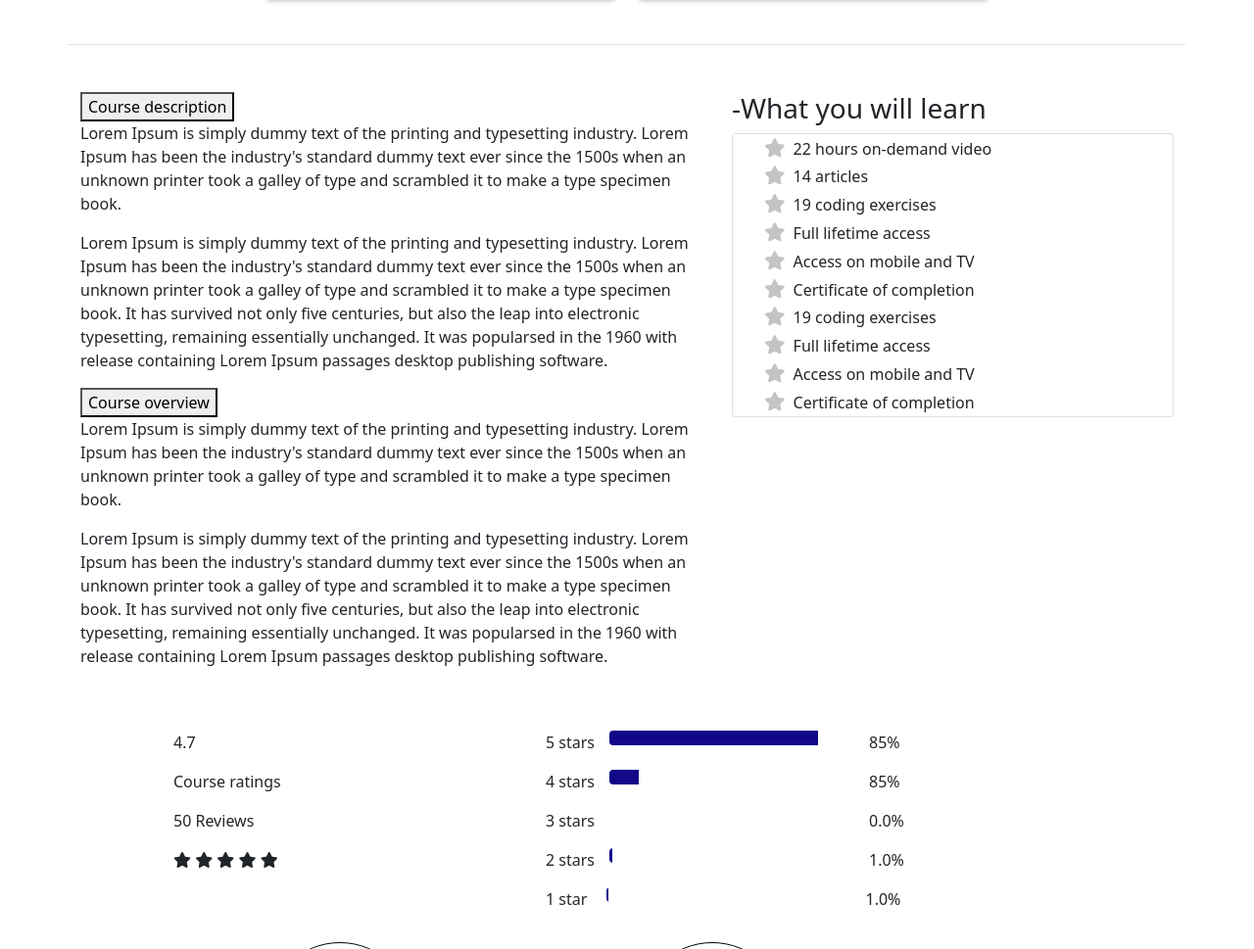
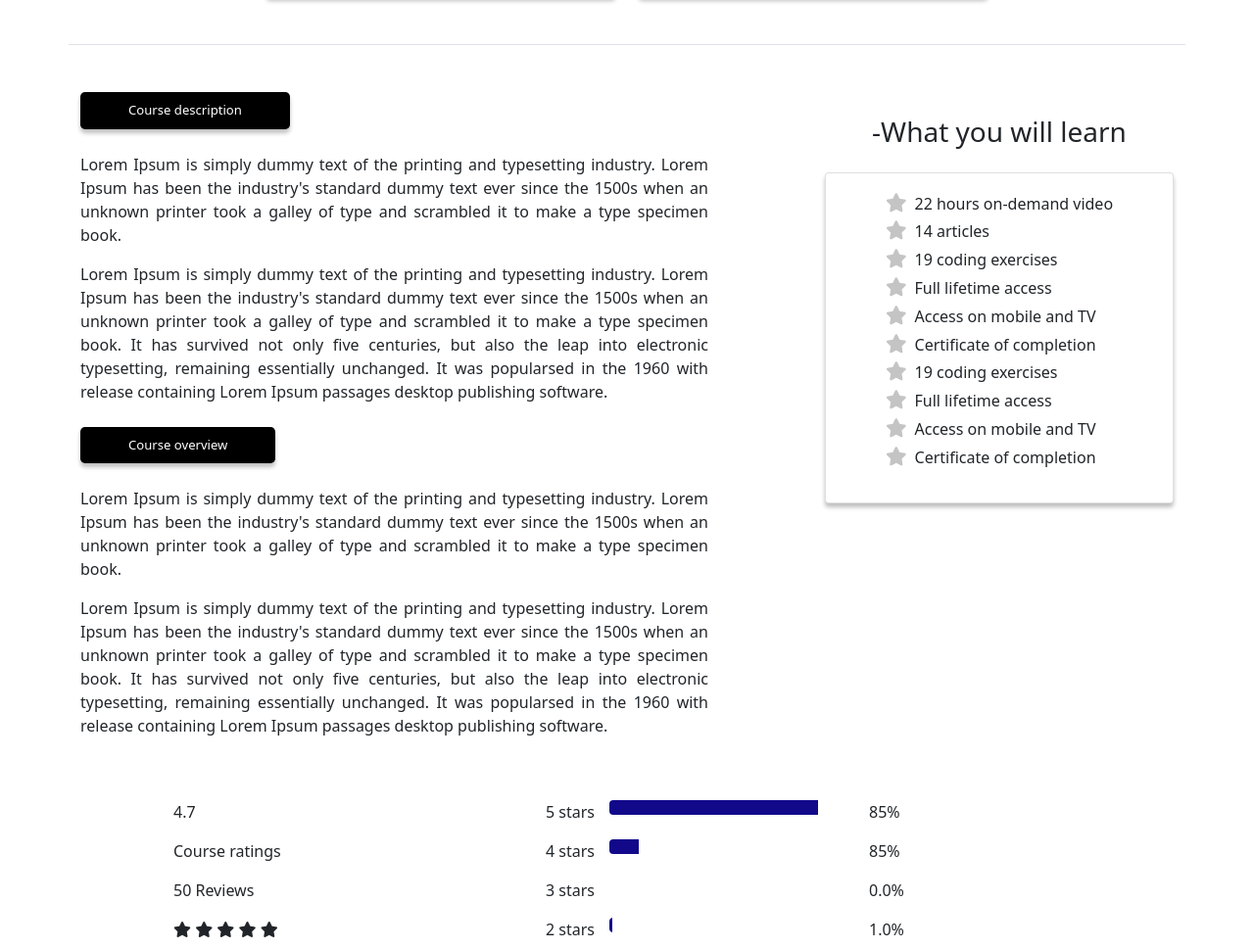
Before and after one commit to Africa-Trainovation-Consulting/ATC-data_course, a website: page index.html in a window 1280 px wide. Shown: the part 1010-1979 px from the top of the page at 98% size. Drawn offline with Linux system fonts and the light colour scheme.

Commit message:
completed partially courseDescription section

```diff
--- /dev/null
+++ b/assets/styles/layout/_courseDescription.scss
@@ -0,0 +1,21 @@
+@use '../base/custom' as *;
+@use '../abstracts/mixins' as *;
+
+.text_justify {
+  text-align: justify;
+}
+
+.course_description {
+  article {
+    button {
+      color: $white;
+      background-color: #000000;
+      box-shadow: 0px 4px 4px rgba(0, 0, 0, 0.25);
+
+      &:hover {
+        opacity: 0.8;
+        transform: scale(1.1);
+      }
+    }
+  }
+}
--- a/assets/styles/style.scss
+++ b/assets/styles/style.scss
@@ -1,3 +1,4 @@
 @use 'layout/main';
 @use 'layout/courseCategory';
+@use 'layout/courseDescription';
 @use 'layout/studentsFeedback';
--- a/index.html
+++ b/index.html
@@ -61,7 +61,7 @@
               <h5>$13.99</h5>
               <h5><s>$26.99</s></h5>
             </span>
-            <button class="btn btn-outline-primary btn-lg d-block my-3">
+            <button class="btn btn-lg d-block my-3">
               ENROLL NOW
             </button>
             <h3 class="text-center">course benefits</h3>
@@ -104,18 +104,18 @@
 
   <!-- course description and overview -->
   <section class="course_description container py-5">
-    <div class="row">
-      <div class="col-lg-7">
+    <div class="row justify-content-between">
+      <div class="col-lg-7 ">
         <article class="">
-          <button>
+          <button  class="btn btn-lg d-block mb-4">
             Course description
           </button>
-          <p class="text-justify">
+          <p class="text_justify">
             Lorem Ipsum is simply dummy text of the printing and typesetting industry. Lorem Ipsum has been the industry's
             standard dummy text ever since the 1500s when an unknown printer took a galley of type and scrambled it to
             make a type specimen book.
           </p>
-          <p class="text-justify">
+          <p class="text_justify">
             Lorem Ipsum is simply dummy text of the printing and typesetting industry. Lorem Ipsum has been the industry's
             standard dummy text ever since the 1500s when an unknown printer took a galley of type and scrambled it to
             make a type specimen book. It has survived not only five centuries, but also the leap into electronic
@@ -124,15 +124,15 @@
           </p>
         </article>
         <article>
-          <button>
+          <button class="btn btn-lg d-block my-4">
             Course overview
           </button>
-          <p class="text-justify">
+          <p class="text_justify">
             Lorem Ipsum is simply dummy text of the printing and typesetting industry. Lorem Ipsum has been the industry's
             standard dummy text ever since the 1500s when an unknown printer took a galley of type and scrambled it to
             make a type specimen book.
           </p>
-          <p class="text-justify">
+          <p class="text_justify">
             Lorem Ipsum is simply dummy text of the printing and typesetting industry. Lorem Ipsum has been the industry's
             standard dummy text ever since the 1500s when an unknown printer took a galley of type and scrambled it to
             make a type specimen book. It has survived not only five centuries, but also the leap into electronic
@@ -141,9 +141,10 @@
           </p>
         </article>
       </div>
-      <aside class="col-lg-5">
-        <h3>-What you will learn</h3>
-        <ul class="card">
+      <aside class="col-lg-4">
+        <h3 class="text-center my-4">-What you will learn</h3>
+        <div class="card w-sm-10 cardShadow">
+          <ul class="card-body w-20 mx-auto">
             <li>22 hours on-demand video</li>
             <li>14 articles</li>
             <li>19 coding exercises</li>
@@ -155,6 +156,7 @@
             <li>Access on mobile and TV</li>
             <li>Certificate of completion</li>
           </ul>
+        </div>
       </aside>
     </div>
   </section>
```
Also changed, not shown: assets/styles/style.css, 1 other file. Lines whose indentation alone changed are shown as unchanged.
